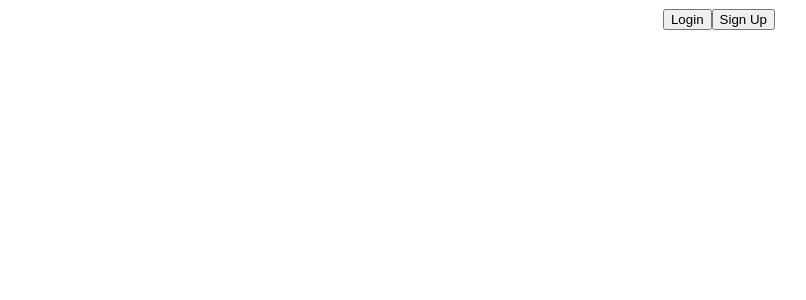
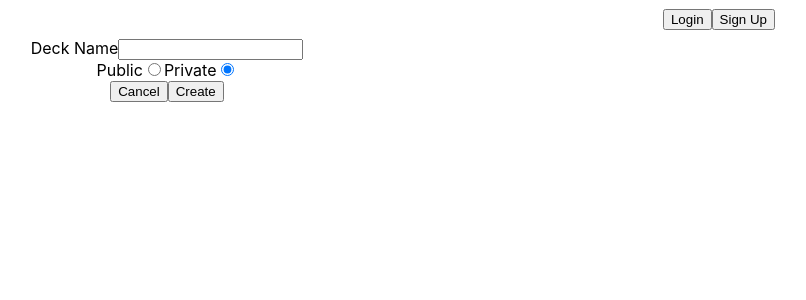
Before and after one commit to AlexRodgers11/flash-card-app, a React (Create React App) app in the folder client/: page /users/1/decks/new in a window 1280 px wide. Before the commit this address had no page. Shown: the top 300 px of the page, without its empty margins (473-1279 px from the left). Built offline with nearby package versions, Linux system fonts and the light colour scheme.

Commit message:
create DeckForm component and link to it from Dashboard component using new route in Router

```diff
--- a/client/src/components/Dashboard.js
+++ b/client/src/components/Dashboard.js
@@ -1,11 +1,17 @@
 //needs to have user's decks, groupsimport axios from 'axios';
 import React from 'react'
 import { useSelector } from 'react-redux';
+import { useNavigate } from 'react-router';
 import DeckList from './DeckList';
 import GroupList from './GroupList';
 
 function Dashboard() {
     const user = useSelector((state) => state.login);
+    const navigate = useNavigate();
+
+    const goToNewDeckForm = () => {
+        navigate(`/users/${user.userId}/decks/new`);
+    }
 
     return (
         <div>
@@ -14,6 +20,7 @@ function Dashboard() {
                 <p>{user.photo}</p>
                 <p>{user.email}</p>
                 <h1>Decks:</h1>
+                <button onClick={goToNewDeckForm}>Create New Deck</button>
                 <DeckList listType="user" listId={user.userId} />
                 <h1>Groups:</h1>
                 <GroupList groupIds={user.groups} />
--- a/client/src/components/DeckForm.js
+++ b/client/src/components/DeckForm.js
@@ -1,12 +1,64 @@
-import React from 'react'
+import axios from 'axios';
+import React, { useId } from 'react';
+import { useDispatch } from 'react-redux';
+import { useNavigate, useParams } from 'react-router';
+import useFormInput from '../hooks/useFormInput';
+import { addDeck } from '../reducers/decksSlice';
+
+const baseURL = 'http://localhost:8000';
+
 
 function DeckForm() {
-  return (
-    <div>
-        <form>
+  	const [nameInput, clearNameInput, handleNameInputChange] = useFormInput('');
+  	const [privacy, clearPrivacy, handlePrivacyChange] = useFormInput("false");
+	const dispatch = useDispatch();
+	const navigate = useNavigate();
+	let { userId } = useParams();
 
-        </form>
-    </div>
+
+	const handleSubmit = (evt) => {
+		evt.preventDefault();
+		let newDeck = {
+			deckName: nameInput,
+			public: privacy === "true",
+			creator: userId,
+			dateCreated: new Date().toString()
+		}
+		clearNameInput();
+		clearPrivacy();
+		axios.post(`${baseURL}/users/${userId}/decks`, newDeck)
+			.then((response) => {
+				let deckId = response.data;
+				dispatch(addDeck({deckId}));
+				navigate(`/decks/${deckId}`);
+			})
+			.catch(err => console.error(err));
+
+	}
+
+	const handleCancelCreateDeck = () => {
+		navigate(`/dashboard`);
+	}
+
+  	return (
+		<div>
+			<form onSubmit={handleSubmit}>
+					<div>
+						<label htmlFor="name">Deck Name</label>
+						<input type="text" id="name" name="name" value={nameInput} onChange={handleNameInputChange} />
+					</div>
+					<div>
+						<label htmlFor="public">Public</label>
+						<input checked={privacy==="true"} type="radio" id="public" name="privacy" value="true" onChange={handlePrivacyChange} />
+						<label htmlFor="private">Private</label>
+						<input checked={privacy==="false"} type="radio" id="private" name="privacy" value="false" onChange={handlePrivacyChange} />
+					</div>
+					<div>
+						<button onClick={handleCancelCreateDeck}>Cancel</button>
+						<button type="submit">Create</button>
+					</div>
+				</form>
+		</div>
   )
 }
 
--- a/client/src/components/Router.js
+++ b/client/src/components/Router.js
@@ -1,6 +1,7 @@
 import { Route, Routes } from 'react-router-dom';
 import Dashboard from './Dashboard';
 import Deck from './Deck';
+import DeckForm from './DeckForm';
 import Group from './Group';
 import Login from './Login';
 import PracticeSession from './PracticeSession';
@@ -16,6 +17,7 @@ function Router() {
         <Routes>
             <Route exact path="/groups/:groupId" element={<Group />} />
             <Route exact path="/decks/:deckId" element={<Deck />} />
+            <Route exact path="/users/:userId/decks/new" element={<DeckForm />} />
             <Route exact path="/users/:userId" element={<User />} />
             <Route exact path="/login" element={<Login />} />
             <Route exact path="/users/:userId/decks/:deckId/practice-session" element={<PracticeSession />} />
@@ -28,3 +30,7 @@ function Router() {
 }
 
 export default Router;
+
+//login/register
+//dashboard
+//add deck
```
